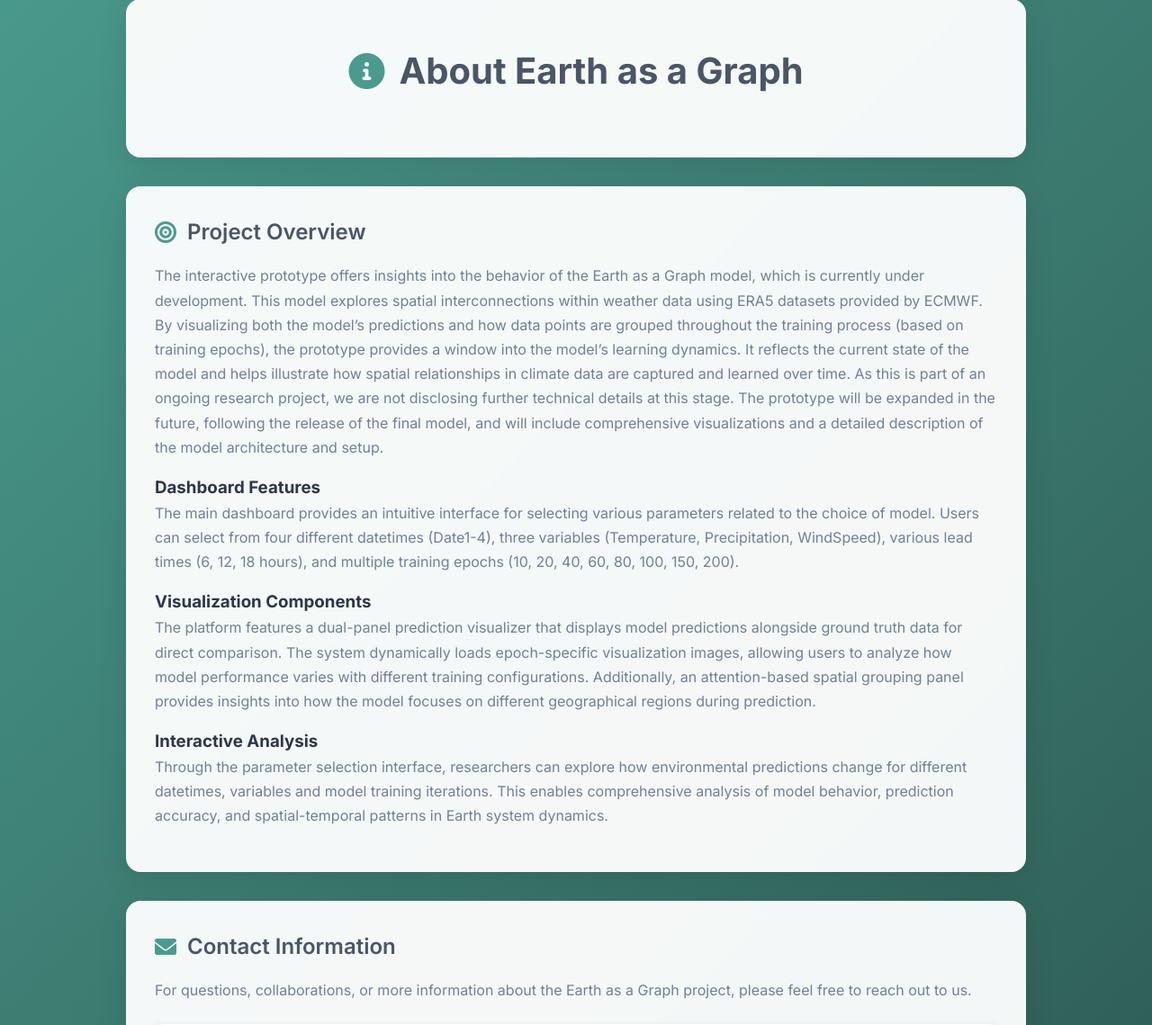
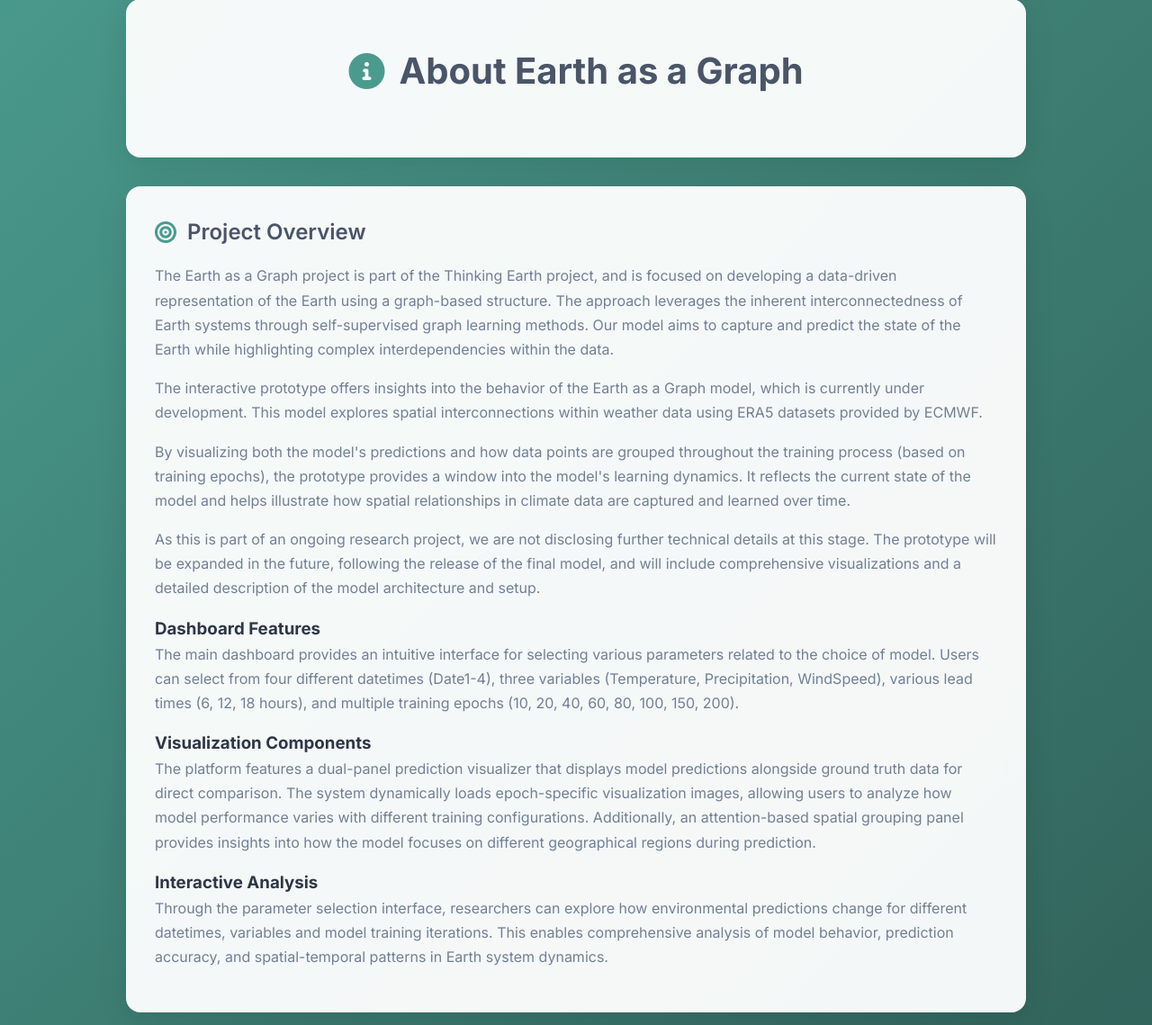
Before and after one commit to franzigrkn/thinkingearth_prototype, a Flask app: page /about in a window 1280 px wide. Shown: the part 115-1254 px from the top of the page at 90% size. Run offline with Flask 3, Linux system fonts and the light colour scheme.

Commit message:
extension about

```diff
--- a/templates/about.html
+++ b/templates/about.html
@@ -18,17 +18,23 @@
                 Project Overview
             </h2>
             <p>
+                The Earth as a Graph project is part of the Thinking Earth project, and is focused on developing a data-driven representation of the Earth using a graph-based structure.
+                The approach leverages the inherent interconnectedness of Earth systems through self-supervised graph learning methods. Our model aims to capture and predict the state of the Earth while highlighting complex interdependencies within the data.
+            </p>
+
+            <p>
                 The interactive prototype offers insights into the behavior of the Earth as a Graph model, which is currently under development. This model explores spatial interconnections within weather data using ERA5 datasets provided by ECMWF.
+            </p>
 
-                By visualizing both the model’s predictions and how data points are grouped throughout the training process (based on training epochs), the prototype provides a window into the model’s learning dynamics.
+            <p>
+                By visualizing both the model's predictions and how data points are grouped throughout the training process (based on training epochs), the prototype provides a window into the model's learning dynamics.
                 It reflects the current state of the model and helps illustrate how spatial relationships in climate data are captured and learned over time.
+            </p>
 
+            <p>
                 As this is part of an ongoing research project, we are not disclosing further technical details at this stage. The prototype will be expanded in the future, following the release of the final model,
                 and will include comprehensive visualizations and a detailed description of the model architecture and setup.
-
-            </p>
-
-            <h3>Dashboard Features</h3>
+            </p>            <h3>Dashboard Features</h3>
             <p>
                 The main dashboard provides an intuitive interface for selecting various parameters related to the choice of model.
                 Users can select from four different datetimes (Date1-4), three variables (Temperature, Precipitation, WindSpeed), various lead times (6, 12, 18 hours), and multiple training epochs (10, 20, 40, 60, 80, 100, 150, 200).
```
